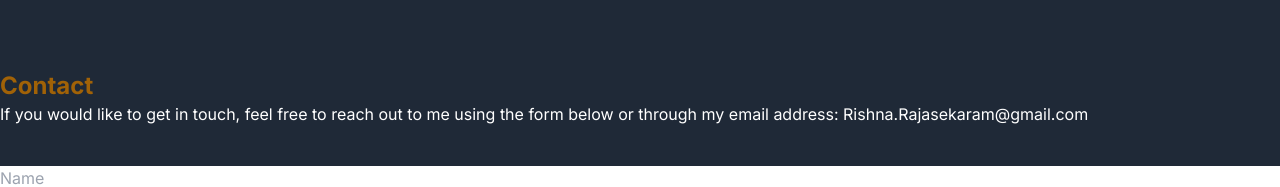
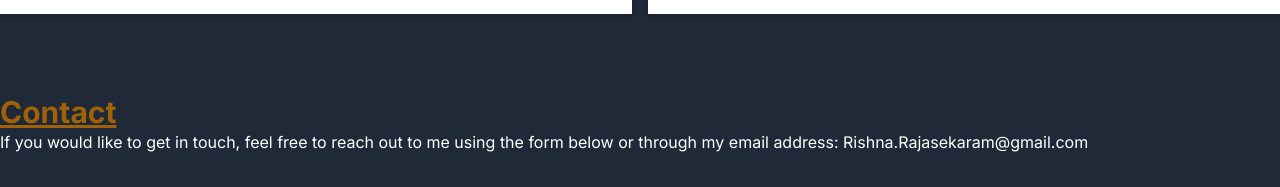
Before and after one commit to RAWjasekaram/Portfolio, a Next.js app in the folder with-tailwindcss-app/: page / in a window 1280 px wide. Shown: the part 1098-1285 px from the top of the page. Built offline with nearby package versions, Linux system fonts and the light colour scheme.

Commit message:
change to fonts/style

```diff
--- a/with-tailwindcss-app/app/components/Contact.tsx
+++ b/with-tailwindcss-app/app/components/Contact.tsx
@@ -4,7 +4,7 @@ const Contact: React.FC = () => {
   return (
     <section className="bg-gray-800 py-10">
       <div className="container mx-auto">
-        <h2 id="4" className="text-2xl font-bold text-yellow-700">
+        <h2 id="4" className="text-3xl underline font-bold text-yellow-700">
           Contact
         </h2>
         <p className="text-white">
--- a/with-tailwindcss-app/app/components/Skills.tsx
+++ b/with-tailwindcss-app/app/components/Skills.tsx
@@ -10,6 +10,7 @@ const Skills: React.FC = () => {
       >
         Skills
       </h2>
+      <br />
       <div className="flex justify-center bg-white">
         <div className="flex space-x-16">
           <img
```
